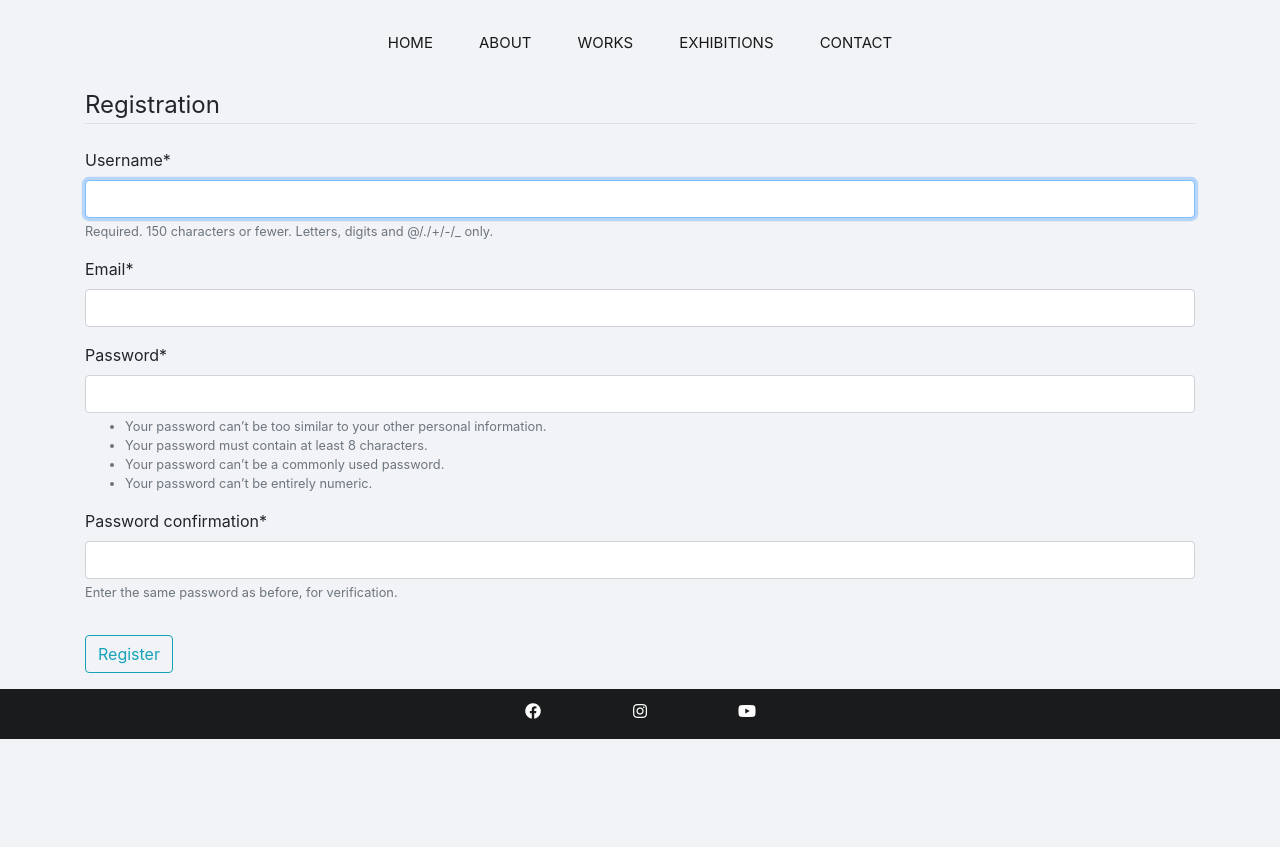
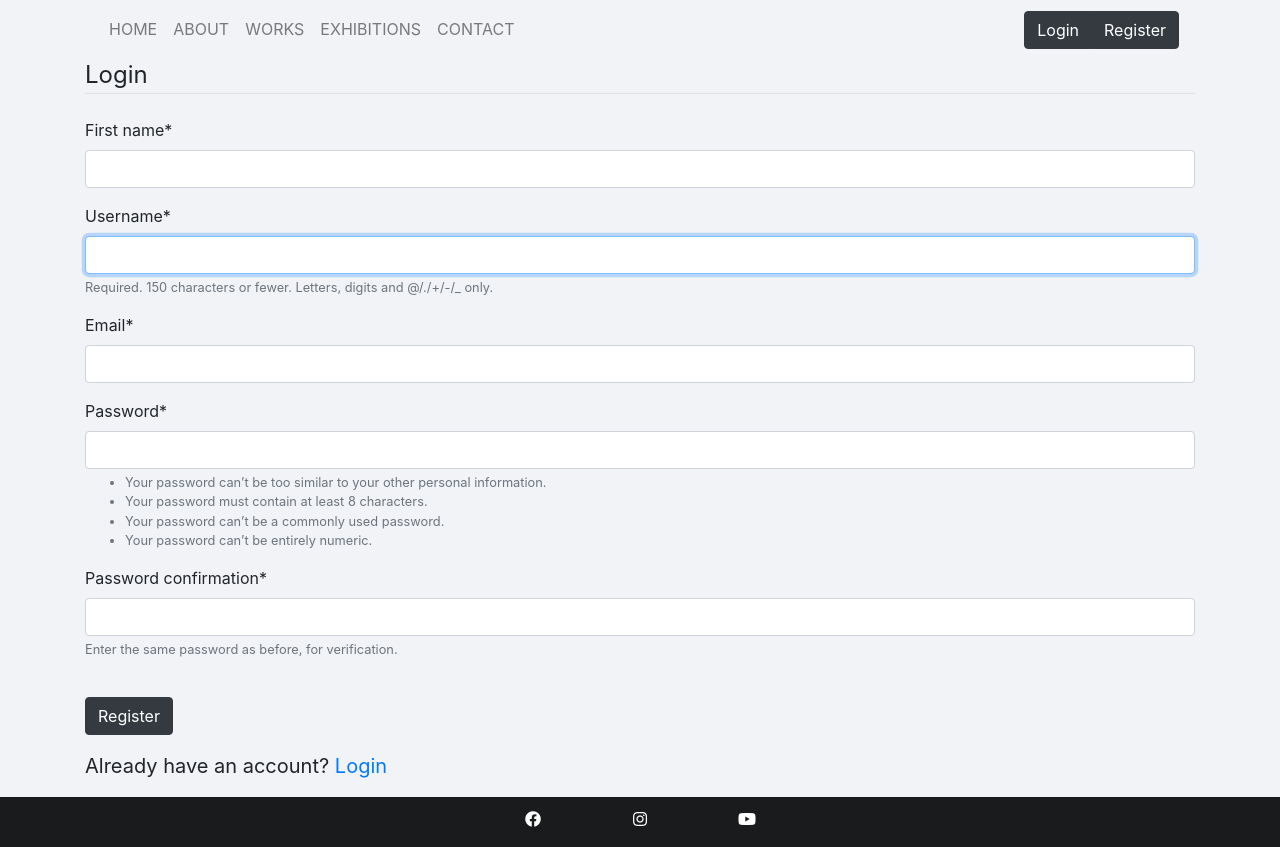
Before and after one commit to feddrik360/Milestone_project4, a Django app: page /user/register/ in a window 1280 px wide. Before the commit the page ends 739 px from the top, so only its background shows below. Run offline with Django 3.2, Linux system fonts and the light colour scheme; some libraries are stand-ins or nearby versions.

Commit message:
Implemented user authentication

```diff
--- a/gallery/urls.py
+++ b/gallery/urls.py
@@ -1,7 +1,11 @@
 from django.urls import path
-from .views import home, GalleryView
+from .views import home, GalleryView, contact, about, exhibitions
 
 urlpatterns = [
-    path('', home, name= 'home'),
-    path('gallery/',GalleryView.as_view() , name= 'gallery')
+    path('', home, name='home'),
+    path('contact/', contact, name='contact'),
+    path('about/', about, name='about'),
+    path('exhibitions/', exhibitions, name='exhibitions'),
+    path('gallery/', GalleryView.as_view(), name='gallery'),
+
 ]
--- a/gallery/views.py
+++ b/gallery/views.py
@@ -6,6 +6,12 @@ from .models import Photo
 # Create your views here.
 def home(request):
     return render(request,"gallery/home.html")
+def exhibitions(request):
+    return render(request, 'gallery/exhibitions.html',)
+def about(request):
+    return render(request, 'gallery/about.html.',)
+def contact(request):
+    return render(request, 'gallery/contact.html.',)
 
 class GalleryView(ListView):
     model = Photo
--- a/static/css/style.css
+++ b/static/css/style.css
@@ -4,65 +4,6 @@ body {
 
 /*------------------------------------------------------------ Nav bar*/
 
-.nav {
-  border-style: solid;
-  border-width: 5px;
-  border-radius: 20px;
-}
-
-.nav-item {
-  text-align: center;
-  margin: 0;
-}
-
-.nav-link {
-  color: #1e2126;
-  display: block;
-}
-
-.nav-link:hover {
-  color: #c4c9d1;
-}
-
-.nav {
-  width: 100%;
-}
-
-@media screen and (min-width: 576px) {
-  .navbar {
-    display: inline;
-  }
-  .main-bar {
-    text-align: center;
-    margin: 0;
-    width: 100%;
-    display: inline-block;
-  }
-  .nav {
-    border-style: none;
-    display: inline-block;
-    text-align: center;
-    margin-top: 30px;
-    padding-bottom: 20px;
-  }
-  .nav-item {
-    display: inline-block;
-    text-align: center;
-    padding-left: 1%;
-    padding-right: 1%;
-    font-size: 15px;
-    font-weight: 400;
-    position: relative;
-  }
-
-  .navbar-brand {
-    display: none;
-  }
-}
-
-.navbar-light .navbar-nav .active>.nav-link:hover {
-  color: #bec4ce;
-}
 
 /*----------------------------------------------------------------------------------- Home page section*/
 
--- a/templates/gallery/base.html
+++ b/templates/gallery/base.html
@@ -5,9 +5,12 @@
     <meta charset="UTF-8">
     <meta name="viewport" content="width=device-width, initial-scale=1.0">
     <meta http-equiv="X-UA-Compatible" content="ie=edge">
-    <link rel="stylesheet" href="https://stackpath.bootstrapcdn.com/bootstrap/4.3.1/css/bootstrap.min.css" type="text/css" />
-    <link rel="stylesheet" href="https://cdnjs.cloudflare.com/ajax/libs/hover.css/2.3.1/css/hover-min.css" type="text/css" />
-    <link rel="stylesheet" href="https://use.fontawesome.com/releases/v5.8.1/css/all.css" integrity="sha384-50oBUHEmvpQ+1lW4y57PTFmhCaXp0ML5d60M1M7uH2+nqUivzIebhndOJK28anvf" crossorigin="anonymous">
+    <link rel="stylesheet" href="https://stackpath.bootstrapcdn.com/bootstrap/4.3.1/css/bootstrap.min.css"
+          type="text/css"/>
+    <link rel="stylesheet" href="https://cdnjs.cloudflare.com/ajax/libs/hover.css/2.3.1/css/hover-min.css"
+          type="text/css"/>
+    <link rel="stylesheet" href="https://use.fontawesome.com/releases/v5.8.1/css/all.css"
+          integrity="sha384-50oBUHEmvpQ+1lW4y57PTFmhCaXp0ML5d60M1M7uH2+nqUivzIebhndOJK28anvf" crossorigin="anonymous">
     <link rel="stylesheet" href="{% static 'css/style.css' %}" type="text/css"/>
     <title>Sans gallery </title>
 </head>
@@ -18,17 +21,24 @@
 <section>
     {% if messages %}
     {% for message in messages %}
-        <div class="alert alert-{{ message.tags }}">
+    <div class="alert alert-{{ message.tags }}" role="alert">
         {{ message }}
     </div>
     {% endfor %}
     {% endif %}
+    <section>
         {% block content %}
         {% endblock content %}
     </section>
     {% include "gallery/footer.html" %}
-    <script src="https://code.jquery.com/jquery-3.3.1.slim.min.js" integrity="sha384-q8i/X+965DzO0rT7abK41JStQIAqVgRVzpbzo5smXKp4YfRvH+8abtTE1Pi6jizo" crossorigin="anonymous"></script>
-    <script src="https://cdnjs.cloudflare.com/ajax/libs/popper.js/1.14.7/umd/popper.min.js" integrity="sha384-UO2eT0CpHqdSJQ6hJty5KVphtPhzWj9WO1clHTMGa3JDZwrnQq4sF86dIHNDz0W1" crossorigin="anonymous"></script>
-    <script src="https://stackpath.bootstrapcdn.com/bootstrap/4.3.1/js/bootstrap.min.js" integrity="sha384-JjSmVgyd0p3pXB1rRibZUAYoIIy6OrQ6VrjIEaFf/nJGzIxFDsf4x0xIM+B07jRM" crossorigin="anonymous"></script>
+    <script src="https://code.jquery.com/jquery-3.3.1.slim.min.js"
+            integrity="sha384-q8i/X+965DzO0rT7abK41JStQIAqVgRVzpbzo5smXKp4YfRvH+8abtTE1Pi6jizo"
+            crossorigin="anonymous"></script>
+    <script src="https://cdnjs.cloudflare.com/ajax/libs/popper.js/1.14.7/umd/popper.min.js"
+            integrity="sha384-UO2eT0CpHqdSJQ6hJty5KVphtPhzWj9WO1clHTMGa3JDZwrnQq4sF86dIHNDz0W1"
+            crossorigin="anonymous"></script>
+    <script src="https://stackpath.bootstrapcdn.com/bootstrap/4.3.1/js/bootstrap.min.js"
+            integrity="sha384-JjSmVgyd0p3pXB1rRibZUAYoIIy6OrQ6VrjIEaFf/nJGzIxFDsf4x0xIM+B07jRM"
+            crossorigin="anonymous"></script>
 </body>
 </html>
--- a/templates/gallery/gallery.html
+++ b/templates/gallery/gallery.html
@@ -1,4 +1,4 @@
-{% extends 'base.html' %}
+{% extends 'gallery/base.html' %}
 {% block content %}
 {% load static %}
 <section>
--- a/templates/gallery/navbar.html
+++ b/templates/gallery/navbar.html
@@ -1,31 +1,40 @@
-<!--Navbar-->
-        <nav class="navbar navbar-light navbar-expand-sm purple lighten-4 mb-4">
-            <a class="navbar-brand" href="index.html"><strong> SANIA NADEEM </strong></a>
-            <!-- Navbar brand -->
-            <!-- Collapse button -->
-            <button class="navbar-toggler toggler-example purple darken-3" type="button" data-toggle="collapse" data-target="#navbarSupportedContent41" aria-controls="navbarSupportedContent41" aria-expanded="false" aria-label="Toggle navigation"><span class="white-text"><i class="fas fa-bars fa-1x"></i></span></button>
-            <!-- Collapsible content -->
-            <div class="collapse navbar-collapse" id="navbarSupportedContent41">
-                <!-- Links -->
-                <ul class="navbar-nav mr-auto main-bar">
-                    <li class="nav-item active">
-                        <a class="nav-link" href="index.html">HOME <span class="sr-only">(current)</span></a>
+<div class="container">
+    <nav class="navbar navbar-expand-lg navbar-light ">
+        <button class="navbar-toggler" type="button" data-toggle="collapse" data-target="#navbarTogglerDemo03"
+                aria-controls="navbarTogglerDemo03" aria-expanded="false" aria-label="Toggle navigation">
+            <span class="navbar-toggler-icon"></span>
+        </button>
+        {% if user.is_authenticated %}
+        <a class="navbar-brand" href="#">{{ user.username }}</a>
+        {% endif %}
+        <div class="collapse navbar-collapse" id="navbarTogglerDemo03">
+            <ul class="navbar-nav mr-auto mt-2 mt-lg-0">
+                <li class="nav-item">
+                    <a class="nav-link" href="{% url 'home' %}">HOME</a>
                 </li>
-                    <li class="nav-item active">
-                        <a class="nav-link" href="about.html">ABOUT <span class="sr-only">(current)</span></a>
+                <li class="nav-item">
+                    <a class="nav-link" href="{% url 'about' %}">ABOUT</a>
                 </li>
-                    <li class="nav-item active">
-                        <a class="nav-link" href="works.html">WORKS <span class="sr-only">(current)</span></a>
+                <li class="nav-item">
+                    <a class="nav-link" href="{% url 'gallery' %}">WORKS</a>
                 </li>
-                    <li class="nav-item active">
-                        <a class="nav-link" href="exhibitions.html">EXHIBITIONS <span class="sr-only">(current)</span></a>
+                <li class="nav-item">
+                    <a class="nav-link" href="{% url 'exhibitions' %}">EXHIBITIONS</a>
                 </li>
-                    <li class="nav-item active">
-                        <a class="nav-link" href="contact.html">CONTACT <span class="sr-only">(current)</span></a>
+                <li class="nav-item">
+                    <a class="nav-link" href="{% url 'contact' %}">CONTACT</a>
                 </li>
             </ul>
-                <!-- Links -->
+            {% if user.is_authenticated %}
+            <div class="btn-group btn-group-md">
+                <a class="btn btn-dark button" href="{% url 'logout' %}">Logout</a>
+                <a class="btn btn-dark button" href="">Basket</a>
             </div>
-            <!-- Collapsible content -->
+            {% else %}
+            <div class="btn-group btn-group-md">
+                <a class="btn btn-dark button" href="{% url 'login' %}">Login</a>
+                <a class="btn btn-dark button" href="{% url 'register' %}">Register</a>
+            </div>
+            {% endif %}
     </nav>
-        <!--/.Navbar-->
+</div>
--- a/templates/users/registration.html
+++ b/templates/users/registration.html
@@ -1,23 +1,15 @@
 {% extends "gallery/base.html" %}
 {% load crispy_forms_tags %}
 {% block content %}
-
 <div class="container">
  <form method="post">
         {% csrf_token %}
         <fieldset class="form-group">
-
-            <legend class="border-bottom mb-4">Registration </legend>
-
+            <legend class="border-bottom mb-4">Login</legend>
             {{ form|crispy }}
-
+            <button class="btn btn-dark button" type="submit">Register</button>
         </fieldset>
-        <div class="form-group">
-            <button class="btn btn-outline-info" type="submit">Register</button>
-
-        </div>
-
-    </form>
+     <p>Already have an account? <a href="{% url 'login' %}">Login</a></p>
+ </form>
 </div>
-
 {% endblock content %}
--- a/users/form.py
+++ b/users/form.py
@@ -2,9 +2,11 @@ from django import forms
 from django.contrib.auth.models import User
 from django.contrib.auth.forms import UserCreationForm
 
+
 class Registration(UserCreationForm):
-    email = forms.EmailField(required = True)
+    email = forms.EmailField(required=True)
+    first_name = forms.CharField(required=True)
 
     class Meta:
         model = User
-        fields = ['username', 'email', 'password1', 'password2']
+        fields = ['first_name', 'username', 'email', 'password1', 'password2']
--- a/users/urls.py
+++ b/users/urls.py
@@ -1,7 +1,8 @@
 from django.urls import path
-from django.contrib.auth import views as auth_views # Given from django for Login and log out
-from .views import register
+from .views import register, login, logout
 
 urlpatterns = [
     path('register/', register, name= 'register'),
+    path('login/', login, name = 'login'),
+    path('logout/', logout, name = 'logout'),
     ]
--- a/users/views.py
+++ b/users/views.py
@@ -2,10 +2,16 @@ from django.shortcuts import render,redirect
 from django.contrib import messages
 from django.contrib.auth.decorators import login_required
 from .form import Registration
+from django.contrib.auth.forms import AuthenticationForm
+from django.contrib.auth.models import auth
 
 # Create your views here.
 
+
+
 def register(request):
+    if request.user.is_authenticated:
+        return render(request, "gallery/home.html")
     if request.method == 'POST':
         form = Registration(request.POST)
         if form.is_valid():
@@ -14,3 +20,27 @@ def register(request):
     else:
         form = Registration()
     return render(request, 'users/registration.html', {'form' : form})
+
+def login(request):
+    if request.user.is_authenticated:
+        return render(request,"gallery/home.html")
+    if request.method == 'POST':
+        username = request.POST['username']
+        password = request.POST['password']
+        user = auth.authenticate(request, username=username, password=password)
+        if user is not None:
+            auth.login(request,user)
+            return redirect('/')
+        else:
+            messages.info(request, 'These details are incorrect.')
+            form = AuthenticationForm(request.POST)
+            return render(request, "users/login.html", {'form': form})
+    else:
+        form = AuthenticationForm()
+        return render(request,"users/login.html", {'form': form})
+
+@login_required
+def logout(request):
+    auth.logout(request)
+    messages.info(request, 'You have been logged out.')
+    return redirect('/')
```
Also changed, not shown: templates/gallery/about.html (added, +29 -0 lines), templates/gallery/contact.html (added, +33 -0 lines), templates/gallery/exhibitions.html (added, +63 -0 lines), templates/gallery/home.html (+20 -3 lines), templates/users/login.html (+15 -10 lines), templates/users/logout.html (deleted, +0 -10 lines). Lines whose indentation alone changed are shown as unchanged.
